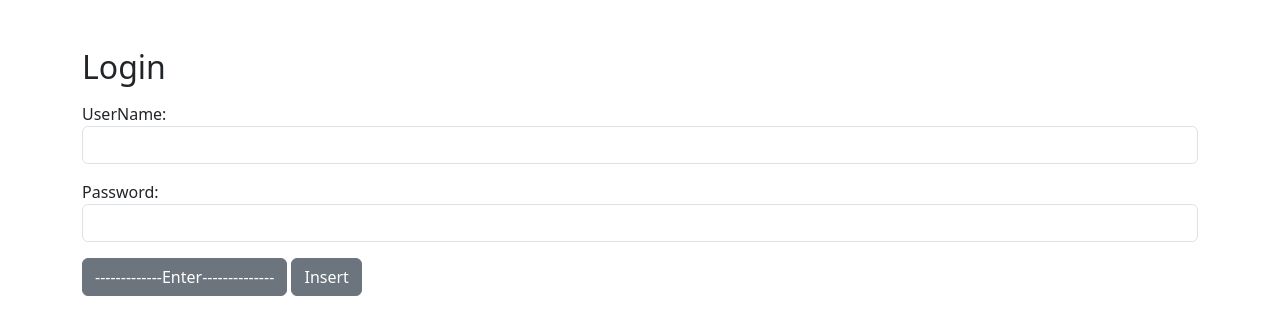
After one commit to amirmmd1386/localstorage, a PHP site: page /index.html in a window 1280 px wide. The commit adds this page. Shown: the top 335 px of the page. Run offline with PHP 8.4, Linux system fonts and the light colour scheme.

Commit message:
Add files via upload

```diff
--- a/delete.php
+++ b/delete.php
@@ -3,5 +3,5 @@
  $id = $_GET['id'];
  $query1 = "dELETE FROM users WHERE userid =$id";
  $resualt = mysqli_query($link, $query1);
- echo "<script>window.location.replace('index.php')</script>";
+ echo "<script>window.location.replace('index.html')</script>";
 ?>
--- /dev/null
+++ b/index.html
@@ -0,0 +1,29 @@
+<!DOCTYPE html>
+<html lang="en">
+
+<head>
+    <meta charset="UTF-8">
+    <meta name="viewport" content="width=device-width, initial-scale=1.0">
+    <link href="https://cdn.jsdelivr.net/npm/bootstrap@5.3.3/dist/css/bootstrap.min.css" rel="stylesheet">
+    <title>main</title>
+</head>
+
+<body  class="container mt-5">
+<h2>Login</h2>
+    <form action="register.php" method="GET">
+        <div class="mb-3 mt-3">
+            <label for="email">UserName:</label>
+            <input type="text" class="form-control"  name="UserName" id="UserName" required>
+            </label>
+        </div>
+        <div class="mb-3 mt-3">
+            <label for="email">Password:</label>
+            <input type="text" class="form-control"  name="Password" id="Password" required>
+            </lable>
+        </div>
+        <input type="submit" class="btn btn-secondary" value="-------------Enter--------------">
+        <a href="insert.php" class="btn btn-secondary">Insert</a>
+    </form>
+</body>
+
+</html>
--- a/insert.php
+++ b/insert.php
@@ -38,7 +38,7 @@
         $fname = $_GET['fname'];
         $query = "insert into users (fname,username,password) VALUES ('$fname','$userName','$Password')";
         mysqli_query($link, $query);
-        echo "<script>window.location.replace('index.php')</script>";
+        echo "<script>window.location.replace('index.html')</script>";
     }
     ?>
 </body>
--- a/register.php
+++ b/register.php
@@ -46,7 +46,7 @@
         <?php
         echo "<a href='delete.php?id=$row[userid]' class='btn btn-primary'>delete</a>";
         ?>
-        <a href="index.php" class="btn btn-primary">login</a>
+        <a href="index.html" class="btn btn-primary">login</a>
         <a href="table.php" class="btn btn-primary">show all data</a>
     </form>
     </div>
--- a/table.php
+++ b/table.php
@@ -36,7 +36,7 @@
         ?>
         </tbody>
     </table>
-    <a href="index.php" class="btn btn-secondary m-3">back</a>
+    <a href="index.html" class="btn btn-secondary m-3">back</a>
 </body>
 
 </html>
--- a/update.php
+++ b/update.php
@@ -9,5 +9,5 @@ set username = '$userName', password = '$Password',fname= '$fname'
 WHERE userid = '$id'";
 mysqli_query($link, $query1);
 mysqli_close($link);
-echo "<script>window.location.replace('index.php')</script>";
+echo "<script>window.location.replace('index.html')</script>";
 ?>
```
